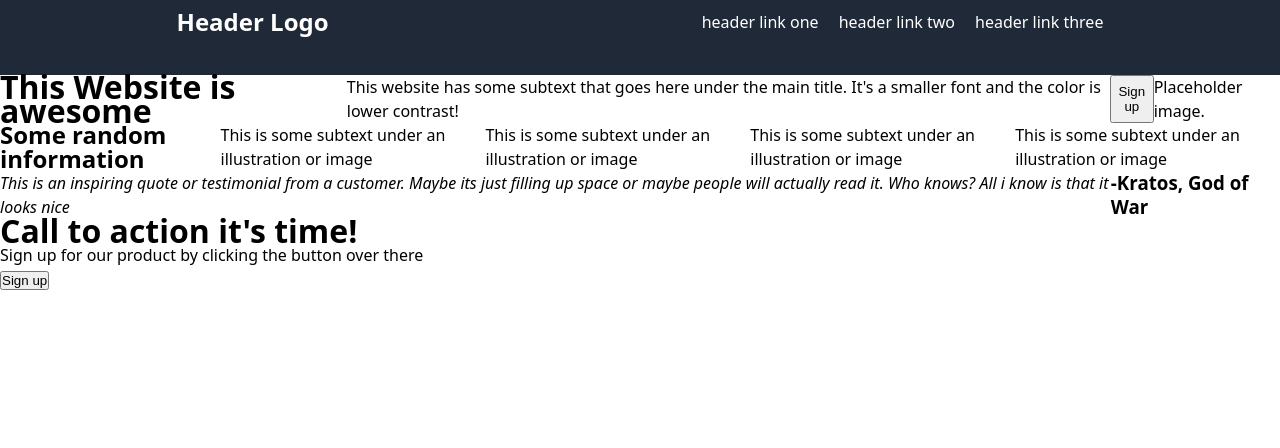
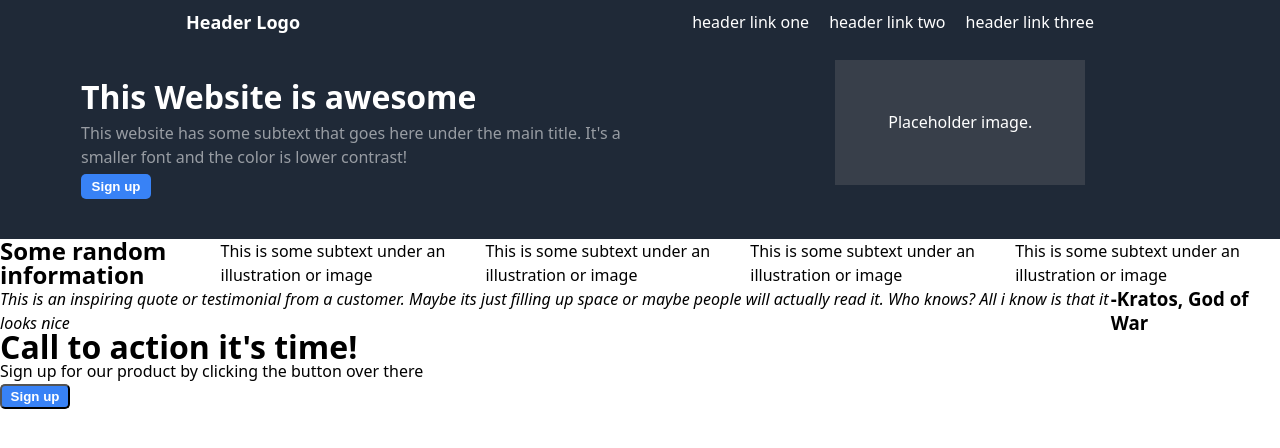
Before and after one commit to FoxLewis/pageDesignTemplate, a plain HTML site: page index.html in a window 1280 px wide. Drawn offline with Linux system fonts and the light colour scheme.

Commit message:
Add Header styles (Homepage)

```diff
--- a/index.html
+++ b/index.html
@@ -26,6 +26,8 @@
           It's a smaller font and the color is lower contrast!
         </p>
         <button class="sign">Sign up</button>
+      </div>
+      <div class="contain-right">
         <div class="holder">Placeholder image.</div>
       </div>
     </header>
--- a/style.css
+++ b/style.css
@@ -21,15 +21,18 @@ nav ul li {
   margin-left: 20px;
 }
 
-nav ul,
-nav a {
+nav ul {
   list-style-type: none;
+}
+
+a {
+  cursor: pointer;
   text-decoration: none;
   color: white;
 }
 
 nav h1 {
-  font-size: 24px;
+  font-size: 18px;
 }
 
 nav .container {
@@ -39,3 +42,68 @@ nav .container {
   color: white;
   padding-top: 10px;
 }
+
+header {
+  display: flex;
+  background-color: #1f2937;
+  color: white;
+  padding: 20px;
+  padding-left: 61px;
+  padding-top: 40px;
+  margin-top: -50px;
+  justify-content: space-around;
+}
+
+header .contain-right {
+  display: flex;
+  justify-content: center;
+  align-items: center;
+  width: 50%;
+  margin-top: -40px;
+}
+
+header .container {
+  background-color: #1f2937;
+  flex-wrap: wrap;
+  padding: 20px;
+  flex-direction: column;
+  width: 50%;
+}
+
+header h1 {
+  font-weight: bolder;
+}
+
+header p {
+  width: 100%;
+  margin-bottom: 100px;
+  margin-top: 12px;
+  color: rgba(255, 255, 255, 0.543);
+}
+
+button {
+  width: 70px;
+  height: 25px;
+  background: #3882f6;
+  border-radius: 5px;
+  color: white;
+  font-weight: bold;
+}
+
+header button {
+  display: flex;
+  justify-content: center;
+  align-items: center;
+  margin-top: -95px;
+  cursor: pointer;
+  border: none;
+}
+
+.holder {
+  display: flex;
+  height: 125px;
+  width: 250px;
+  background-color: rgba(128, 128, 128, 0.26);
+  justify-content: center;
+  align-items: center;
+}
```
